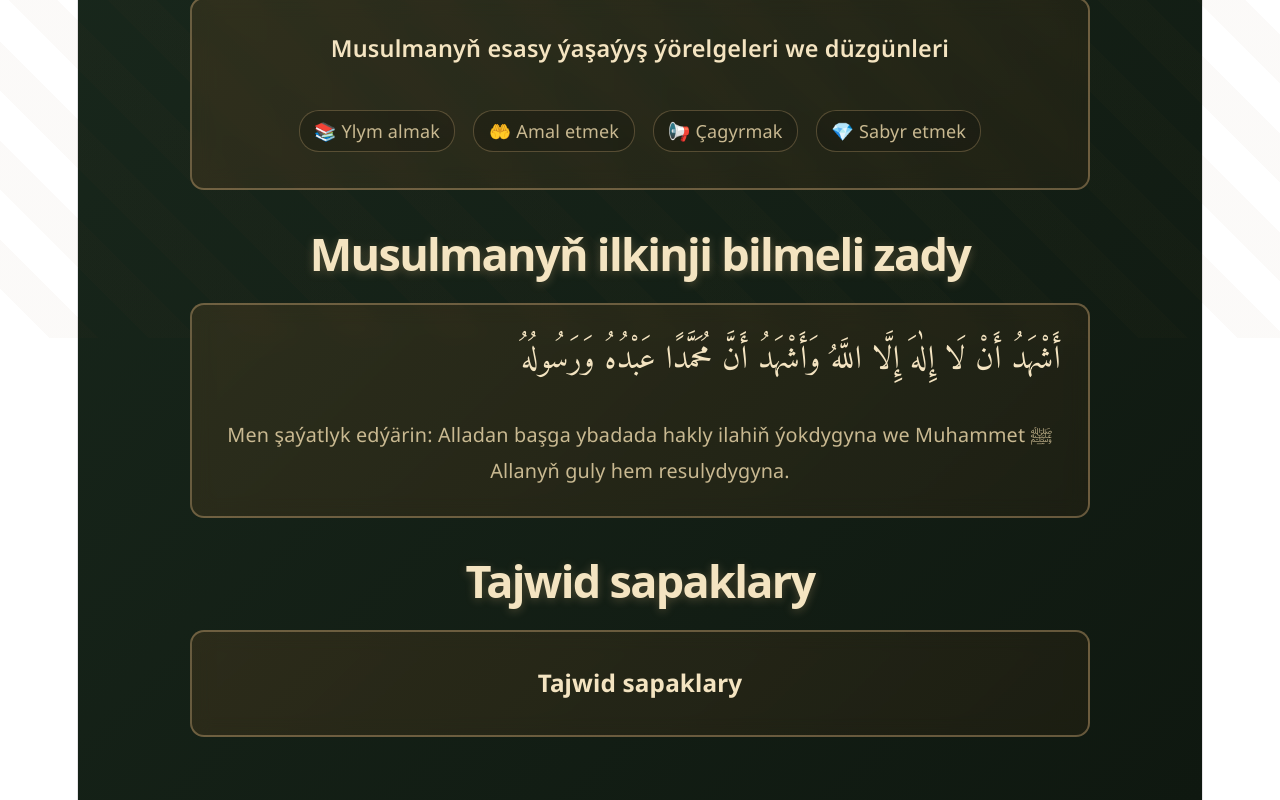
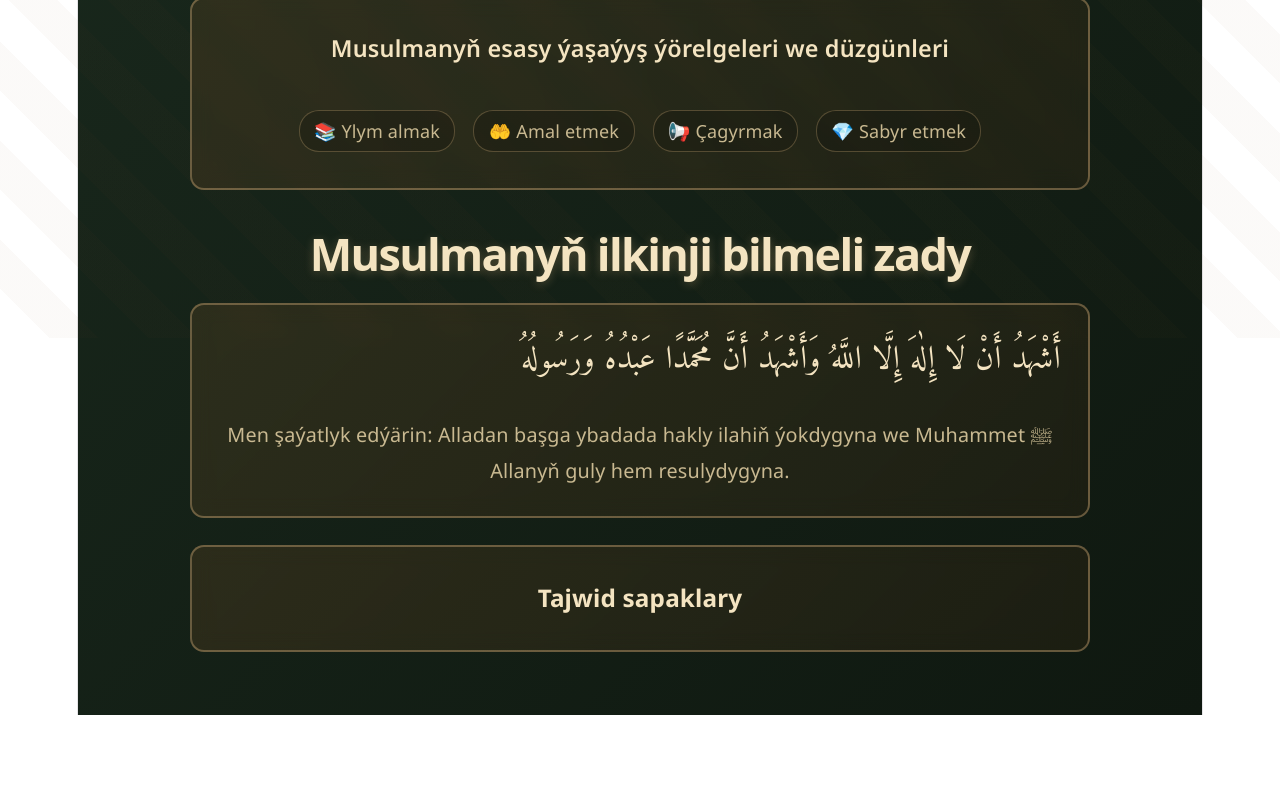
Before and after one commit to artemalmaev151295-png/musulmanyn-yorelgeleri, a React (Vite) app: page / in a window 1280 px wide. Shown: the part 462-1262 px from the top of the page. After the commit the page ends 1177 px from the top, so only its background shows below. Built offline with nearby package versions, Linux system fonts and the light colour scheme.

Commit message:
Remove redundant heading above Tajwid sapaklary panel
Co-Authored-By: Claude Sonnet 4.6 <noreply@anthropic.com>

```diff
--- a/src/App.jsx
+++ b/src/App.jsx
@@ -100,8 +100,6 @@ export default function IslamicDiagram() {
           </p>
         </div>
       </div>
-
-      <h1 className="title">Tajwid sapaklary</h1>
 
       <div
         className="ayah-card main-menu-card"
```
